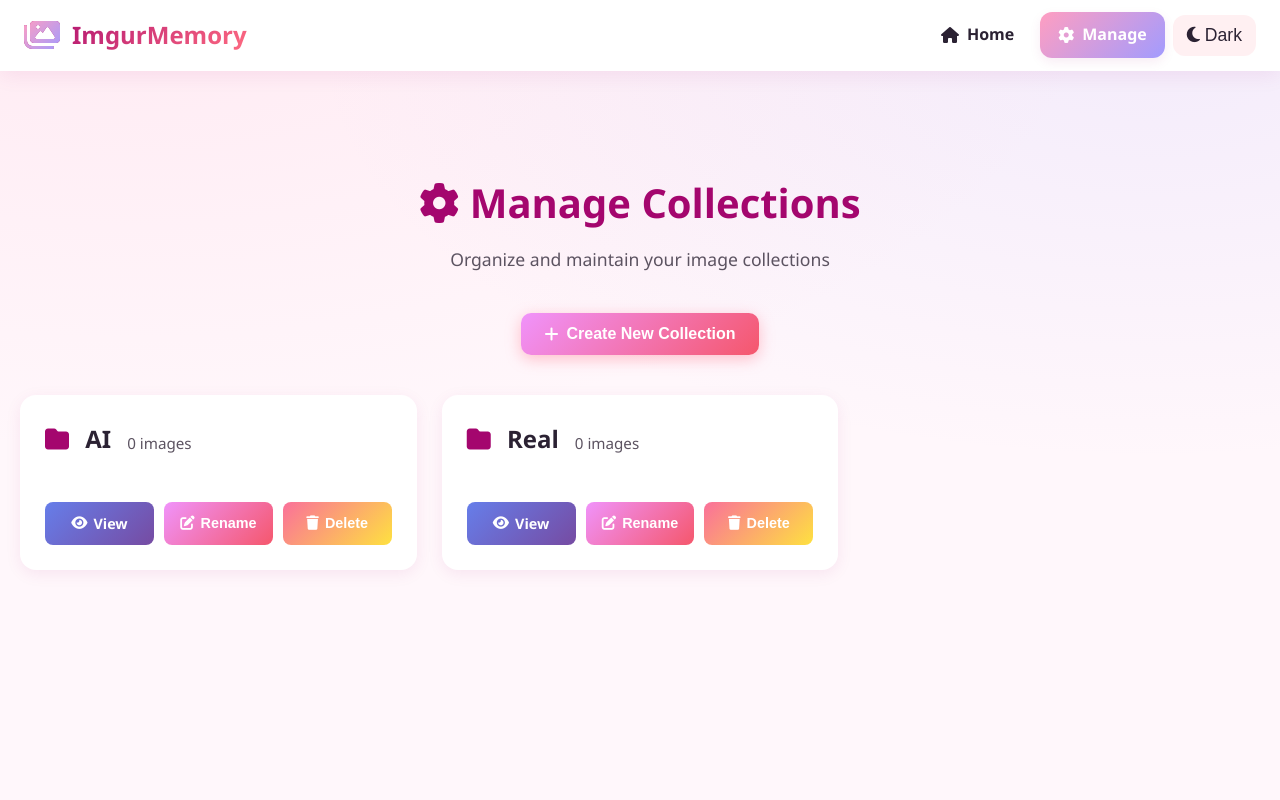
After one commit to wastagewa/gamecum, a Flask app: page /manage-collections in a window 1280 px wide. The commit adds this page. Run offline with Flask 3, Linux system fonts and the light colour scheme.

Commit message:
Manage Collections

```diff
--- a/app.py
+++ b/app.py
@@ -515,6 +515,123 @@ def api_images_all():
     return jsonify({'images': result})
 
 
+@app.route('/manage-collections')
+def manage_collections():
+    """Render collection management page."""
+    base = app.config['UPLOAD_FOLDER']
+    collections = {}
+    try:
+        for name in os.listdir(base):
+            folder = os.path.join(base, name)
+            if os.path.isdir(folder):
+                imgs = 0
+                for filename in os.listdir(folder):
+                    if any(filename.lower().endswith(ext) for ext in ALLOWED_EXTENSIONS):
+                        imgs += 1
+                collections[name] = imgs
+    except Exception:
+        collections = {}
+    return render_template('manage-collections.html', collections=collections)
+
+
+@app.route('/api/collections/create', methods=['POST'])
+def api_create_collection():
+    """Create a new collection folder."""
+    data = request.get_json()
+    name = data.get('name', '').strip()
+
+    if not name:
+        return jsonify({'success': False, 'error': 'Collection name required'}), 400
+
+    safe_name = _safe_collection_name(name)
+    if not safe_name or safe_name != name:
+        return jsonify({'success': False, 'error': 'Invalid collection name. Use only letters, numbers, hyphens, and underscores'}), 400
+
+    folder_path = os.path.join(app.config['UPLOAD_FOLDER'], safe_name)
+
+    if os.path.exists(folder_path):
+        return jsonify({'success': False, 'error': 'Collection already exists'}), 400
+
+    try:
+        os.makedirs(folder_path, exist_ok=True)
+        return jsonify({'success': True, 'message': 'Collection created'})
+    except Exception as e:
+        return jsonify({'success': False, 'error': str(e)}), 500
+
+
+@app.route('/api/collections/rename', methods=['POST'])
+def api_rename_collection():
+    """Rename a collection folder."""
+    data = request.get_json()
+    old_name = data.get('old_name', '').strip()
+    new_name = data.get('new_name', '').strip()
+
+    if not old_name or not new_name:
+        return jsonify({'success': False, 'error': 'Both names required'}), 400
+
+    safe_old = _safe_collection_name(old_name)
+    safe_new = _safe_collection_name(new_name)
+
+    if not safe_new or safe_new != new_name:
+        return jsonify({'success': False, 'error': 'Invalid new name'}), 400
+
+    old_path = os.path.join(app.config['UPLOAD_FOLDER'], safe_old)
+    new_path = os.path.join(app.config['UPLOAD_FOLDER'], safe_new)
+
+    if not os.path.exists(old_path):
+        return jsonify({'success': False, 'error': 'Collection not found'}), 404
+
+    if os.path.exists(new_path):
+        return jsonify({'success': False, 'error': 'Target name already exists'}), 400
+
+    try:
+        os.rename(old_path, new_path)
+
+        # Update tags file
+        tags_data = _load_tags()
+        updated_tags = {}
+        for key, value in tags_data.items():
+            if key.startswith(f"{safe_old}/"):
+                new_key = key.replace(f"{safe_old}/", f"{safe_new}/", 1)
+                updated_tags[new_key] = value
+            else:
+                updated_tags[key] = value
+        _save_tags(updated_tags)
+
+        return jsonify({'success': True, 'message': 'Collection renamed'})
+    except Exception as e:
+        return jsonify({'success': False, 'error': str(e)}), 500
+
+
+@app.route('/api/collections/delete', methods=['POST'])
+def api_delete_collection():
+    """Delete a collection folder and all its contents."""
+    data = request.get_json()
+    name = data.get('name', '').strip()
+
+    if not name:
+        return jsonify({'success': False, 'error': 'Collection name required'}), 400
+
+    safe_name = _safe_collection_name(name)
+    folder_path = os.path.join(app.config['UPLOAD_FOLDER'], safe_name)
+
+    if not os.path.exists(folder_path):
+        return jsonify({'success': False, 'error': 'Collection not found'}), 404
+
+    try:
+        import shutil
+        shutil.rmtree(folder_path)
+
+        # Remove tags for deleted images
+        tags_data = _load_tags()
+        updated_tags = {k: v for k, v in tags_data.items() if not k.startswith(f"{safe_name}/")}
+        _save_tags(updated_tags)
+
+        return jsonify({'success': True, 'message': 'Collection deleted'})
+    except Exception as e:
+        return jsonify({'success': False, 'error': str(e)}), 500
+
+
 @app.route('/api/collections')
 def api_collections():
     """Return a JSON mapping of collection name -> list of image URLs.
--- a/static/css/style.css
+++ b/static/css/style.css
@@ -3046,3 +3046,287 @@ input:checked + .toggle-slider:before {
         font-size: 2rem;
     }
 }
+
+/* ========================================
+   Collection Management Styles
+   ======================================== */
+
+.manage-container {
+    max-width: 1400px;
+    margin: 80px auto 40px;
+    padding: 20px;
+}
+
+.manage-header {
+    text-align: center;
+    margin-bottom: 40px;
+}
+
+.manage-header h1 {
+    font-size: 2.5rem;
+    margin-bottom: 10px;
+    color: var(--primary-color);
+}
+
+.manage-subtitle {
+    font-size: 1.1rem;
+    color: var(--muted-text);
+}
+
+.manage-actions {
+    display: flex;
+    justify-content: center;
+    margin-bottom: 40px;
+}
+
+.collections-grid {
+    display: grid;
+    grid-template-columns: repeat(auto-fill, minmax(320px, 1fr));
+    gap: 25px;
+}
+
+.collection-card {
+    background: var(--surface-color);
+    border-radius: 16px;
+    padding: 25px;
+    box-shadow: 0 4px 16px var(--shadow-color);
+    transition: transform 0.3s ease, box-shadow 0.3s ease;
+}
+
+.collection-card:hover {
+    transform: translateY(-4px);
+    box-shadow: 0 8px 24px var(--shadow-color);
+}
+
+.collection-header {
+    margin-bottom: 20px;
+    border-bottom: 2px solid var(--border-color);
+    padding-bottom: 15px;
+}
+
+.collection-header h3 {
+    font-size: 1.5rem;
+    margin-bottom: 8px;
+    color: var(--text-color);
+}
+
+.collection-header h3 i {
+    color: var(--primary-color);
+    margin-right: 10px;
+}
+
+.collection-count {
+    font-size: 0.95rem;
+    color: var(--muted-text);
+}
+
+.collection-actions {
+    display: flex;
+    gap: 10px;
+    flex-wrap: wrap;
+}
+
+.collection-btn {
+    flex: 1;
+    min-width: 80px;
+    padding: 10px 16px;
+    border: none;
+    border-radius: 8px;
+    font-size: 0.9rem;
+    font-weight: 600;
+    cursor: pointer;
+    transition: all 0.2s ease;
+    display: inline-flex;
+    align-items: center;
+    justify-content: center;
+    gap: 6px;
+    text-decoration: none;
+}
+
+.collection-btn.view-btn {
+    background: linear-gradient(135deg, #667eea 0%, #764ba2 100%);
+    color: white;
+}
+
+.collection-btn.rename-btn {
+    background: linear-gradient(135deg, #f093fb 0%, #f5576c 100%);
+    color: white;
+}
+
+.collection-btn.delete-btn {
+    background: linear-gradient(135deg, #fa709a 0%, #fee140 100%);
+    color: white;
+}
+
+.collection-btn:hover {
+    transform: translateY(-2px);
+    box-shadow: 0 4px 12px rgba(0, 0, 0, 0.2);
+}
+
+/* Modal Styles */
+.modal {
+    display: none;
+    position: fixed;
+    top: 0;
+    left: 0;
+    width: 100%;
+    height: 100%;
+    background: rgba(0, 0, 0, 0.85);
+    z-index: 100000;
+    align-items: center;
+    justify-content: center;
+    opacity: 0;
+    transition: opacity 0.3s ease;
+    pointer-events: auto;
+}
+
+.modal.show {
+    opacity: 1;
+    pointer-events: auto;
+}
+
+.modal-content {
+    background: var(--surface-color);
+    border-radius: 16px;
+    max-width: 500px;
+    width: 90%;
+    max-height: 90vh;
+    overflow-y: auto;
+    box-shadow: 0 20px 60px rgba(0, 0, 0, 0.5);
+    animation: modalSlideIn 0.3s ease;
+}
+
+.modal-header {
+    display: flex;
+    justify-content: space-between;
+    align-items: center;
+    padding: 20px 25px;
+    border-bottom: 1px solid var(--border-color);
+}
+
+.modal-header h2 {
+    font-size: 1.5rem;
+    margin: 0;
+}
+
+.modal-close {
+    background: none;
+    border: none;
+    font-size: 1.5rem;
+    cursor: pointer;
+    color: var(--muted-text);
+    padding: 5px;
+    transition: color 0.2s ease;
+}
+
+.modal-close:hover {
+    color: var(--primary-color);
+}
+
+.modal-body {
+    padding: 25px;
+}
+
+.modal-footer {
+    padding: 20px 25px;
+    border-top: 1px solid var(--border-color);
+    display: flex;
+    gap: 10px;
+    justify-content: flex-end;
+}
+
+.form-group {
+    margin-bottom: 20px;
+}
+
+.form-group label {
+    display: block;
+    margin-bottom: 8px;
+    font-weight: 600;
+    color: var(--text-color);
+}
+
+.form-group input {
+    width: 100%;
+    padding: 12px;
+    border: 1px solid var(--border-color);
+    border-radius: 8px;
+    background: var(--bg-color);
+    color: var(--text-color);
+    font-size: 1rem;
+    transition: border-color 0.2s ease;
+}
+
+.form-group input:focus {
+    outline: none;
+    border-color: var(--primary-color);
+    box-shadow: 0 0 0 3px rgba(255, 107, 129, 0.1);
+}
+
+.form-group small {
+    display: block;
+    margin-top: 5px;
+    font-size: 0.85rem;
+    color: var(--muted-text);
+}
+
+.message {
+    padding: 12px;
+    border-radius: 8px;
+    margin-top: 15px;
+    font-size: 0.95rem;
+}
+
+.message.error {
+    background: rgba(255, 107, 129, 0.1);
+    color: #ff6b81;
+    border: 1px solid rgba(255, 107, 129, 0.3);
+}
+
+.message.success {
+    background: rgba(78, 205, 196, 0.1);
+    color: #4ecdc4;
+    border: 1px solid rgba(78, 205, 196, 0.3);
+}
+
+.warning-text {
+    font-size: 1.1rem;
+    color: var(--text-color);
+    margin-bottom: 15px;
+}
+
+.warning-text i {
+    color: #ffa502;
+    margin-right: 10px;
+}
+
+.warning-subtext {
+    font-size: 0.95rem;
+    color: var(--muted-text);
+    line-height: 1.6;
+}
+
+.btn-danger {
+    background: linear-gradient(135deg, #fa709a 0%, #fee140 100%);
+    color: white;
+    box-shadow: 0 4px 15px rgba(250, 112, 154, 0.4);
+}
+
+.btn-danger:hover {
+    transform: translateY(-2px);
+    box-shadow: 0 6px 20px rgba(250, 112, 154, 0.6);
+}
+
+@media (max-width: 768px) {
+    .collections-grid {
+        grid-template-columns: 1fr;
+    }
+
+    .collection-actions {
+        flex-direction: column;
+    }
+
+    .collection-btn {
+        width: 100%;
+    }
+}
--- /dev/null
+++ b/static/js/manage-collections.js
@@ -0,0 +1,183 @@
+// Manage Collections JavaScript
+document.addEventListener('DOMContentLoaded', () => {
+    const createBtn = document.getElementById('createCollectionBtn');
+    const createModal = document.getElementById('createModal');
+    const renameModal = document.getElementById('renameModal');
+    const deleteModal = document.getElementById('deleteModal');
+
+    const newCollectionInput = document.getElementById('newCollectionName');
+    const createMessage = document.getElementById('createMessage');
+    const confirmCreate = document.getElementById('confirmCreate');
+
+    const renameOldNameInput = document.getElementById('renameOldName');
+    const renameNewNameInput = document.getElementById('renameNewName');
+    const renameMessage = document.getElementById('renameMessage');
+    const confirmRename = document.getElementById('confirmRename');
+
+    const deleteCollectionNameSpan = document.getElementById('deleteCollectionName');
+    const deleteMessage = document.getElementById('deleteMessage');
+    const confirmDelete = document.getElementById('confirmDelete');
+
+    let currentCollection = '';
+
+    // Show/hide modals
+    function showModal(modal) {
+        modal.style.display = 'flex';
+        setTimeout(() => modal.classList.add('show'), 10);
+    }
+
+    function hideModal(modal) {
+        modal.classList.remove('show');
+        setTimeout(() => modal.style.display = 'none', 300);
+    }
+
+    // Create collection
+    if (createBtn) {
+        createBtn.addEventListener('click', () => {
+            newCollectionInput.value = '';
+            createMessage.textContent = '';
+            showModal(createModal);
+            newCollectionInput.focus();
+        });
+    }
+
+    if (confirmCreate) {
+        confirmCreate.addEventListener('click', async () => {
+            const name = newCollectionInput.value.trim();
+            if (!name) {
+                createMessage.textContent = 'Please enter a collection name';
+                createMessage.className = 'message error';
+                return;
+            }
+
+            try {
+                const res = await fetch('/api/collections/create', {
+                    method: 'POST',
+                    headers: { 'Content-Type': 'application/json' },
+                    body: JSON.stringify({ name })
+                });
+                const data = await res.json();
+
+                if (data.success) {
+                    createMessage.textContent = 'Collection created successfully!';
+                    createMessage.className = 'message success';
+                    setTimeout(() => {
+                        window.location.reload();
+                    }, 1000);
+                } else {
+                    createMessage.textContent = data.error || 'Failed to create collection';
+                    createMessage.className = 'message error';
+                }
+            } catch (err) {
+                createMessage.textContent = 'Error creating collection';
+                createMessage.className = 'message error';
+            }
+        });
+    }
+
+    // Rename collection
+    document.querySelectorAll('.rename-btn').forEach(btn => {
+        btn.addEventListener('click', () => {
+            currentCollection = btn.dataset.collection;
+            renameOldNameInput.value = currentCollection;
+            renameNewNameInput.value = '';
+            renameMessage.textContent = '';
+            showModal(renameModal);
+            renameNewNameInput.focus();
+        });
+    });
+
+    if (confirmRename) {
+        confirmRename.addEventListener('click', async () => {
+            const newName = renameNewNameInput.value.trim();
+            if (!newName) {
+                renameMessage.textContent = 'Please enter a new name';
+                renameMessage.className = 'message error';
+                return;
+            }
+
+            try {
+                const res = await fetch('/api/collections/rename', {
+                    method: 'POST',
+                    headers: { 'Content-Type': 'application/json' },
+                    body: JSON.stringify({ old_name: currentCollection, new_name: newName })
+                });
+                const data = await res.json();
+
+                if (data.success) {
+                    renameMessage.textContent = 'Collection renamed successfully!';
+                    renameMessage.className = 'message success';
+                    setTimeout(() => {
+                        window.location.reload();
+                    }, 1000);
+                } else {
+                    renameMessage.textContent = data.error || 'Failed to rename collection';
+                    renameMessage.className = 'message error';
+                }
+            } catch (err) {
+                renameMessage.textContent = 'Error renaming collection';
+                renameMessage.className = 'message error';
+            }
+        });
+    }
+
+    // Delete collection
+    document.querySelectorAll('.delete-btn').forEach(btn => {
+        btn.addEventListener('click', () => {
+            currentCollection = btn.dataset.collection;
+            deleteCollectionNameSpan.textContent = currentCollection;
+            deleteMessage.textContent = '';
+            showModal(deleteModal);
+        });
+    });
+
+    if (confirmDelete) {
+        confirmDelete.addEventListener('click', async () => {
+            try {
+                const res = await fetch('/api/collections/delete', {
+                    method: 'POST',
+                    headers: { 'Content-Type': 'application/json' },
+                    body: JSON.stringify({ name: currentCollection })
+                });
+                const data = await res.json();
+
+                if (data.success) {
+                    deleteMessage.textContent = 'Collection deleted successfully!';
+                    deleteMessage.className = 'message success';
+                    setTimeout(() => {
+                        window.location.reload();
+                    }, 1000);
+                } else {
+                    deleteMessage.textContent = data.error || 'Failed to delete collection';
+                    deleteMessage.className = 'message error';
+                }
+            } catch (err) {
+                deleteMessage.textContent = 'Error deleting collection';
+                deleteMessage.className = 'message error';
+            }
+        });
+    }
+
+    // Close buttons
+    document.getElementById('closeCreate').addEventListener('click', () => hideModal(createModal));
+    document.getElementById('closeRename').addEventListener('click', () => hideModal(renameModal));
+    document.getElementById('closeDelete').addEventListener('click', () => hideModal(deleteModal));
+
+    // Close on outside click
+    [createModal, renameModal, deleteModal].forEach(modal => {
+        modal.addEventListener('click', (e) => {
+            if (e.target === modal) {
+                hideModal(modal);
+            }
+        });
+    });
+
+    // Enter key handlers
+    newCollectionInput.addEventListener('keypress', (e) => {
+        if (e.key === 'Enter') confirmCreate.click();
+    });
+
+    renameNewNameInput.addEventListener('keypress', (e) => {
+        if (e.key === 'Enter') confirmRename.click();
+    });
+});
--- a/templates/home.html
+++ b/templates/home.html
@@ -27,6 +27,7 @@
         <a href="/" class="navbar-link active"><i class="fas fa-home"></i> Home</a>
         <a href="/collection/Real" class="navbar-link"><i class="fas fa-camera"></i> Real</a>
         <a href="/collection/AI" class="navbar-link"><i class="fas fa-robot"></i> AI</a>
+        <a href="/manage-collections" class="navbar-link"><i class="fas fa-cog"></i> Manage</a>
         <button id="themeToggle" class="navbar-theme-toggle" type="button">
           <i class="fas fa-moon"></i>
         </button>
--- a/templates/index.html
+++ b/templates/index.html
@@ -59,6 +59,7 @@
                     </div>
                 </div>
                 {% endif %}
+                <a href="/manage-collections" class="navbar-link"><i class="fas fa-cog"></i> Manage</a>
                 <button id="themeToggle" class="navbar-theme-toggle" type="button">
                     <i class="fas fa-moon"></i>
                 </button>
--- /dev/null
+++ b/templates/manage-collections.html
@@ -0,0 +1,152 @@
+<!DOCTYPE html>
+<html lang="en">
+<head>
+    <meta charset="UTF-8">
+    <meta name="viewport" content="width=device-width, initial-scale=1.0">
+    <title>Manage Collections - Imgur Gallery</title>
+    <link rel="stylesheet" href="{{ url_for('static', filename='css/style.css') }}">
+    <link rel="stylesheet" href="https://cdnjs.cloudflare.com/ajax/libs/font-awesome/6.4.0/css/all.min.css">
+</head>
+<body>
+    <nav class="navbar">
+        <div class="navbar-container">
+            <a href="/" class="navbar-brand">
+                <i class="fas fa-images"></i>
+                <span>ImgurMemory</span>
+            </a>
+            <div class="navbar-menu">
+                <a href="/" class="navbar-link"><i class="fas fa-home"></i> Home</a>
+                <a href="/manage-collections" class="navbar-link active"><i class="fas fa-cog"></i> Manage</a>
+                <button id="themeToggle" class="navbar-theme-toggle" type="button">
+                    <i class="fas fa-moon"></i>
+                </button>
+            </div>
+        </div>
+    </nav>
+
+    <div class="manage-container">
+        <header class="manage-header">
+            <h1><i class="fas fa-cog"></i> Manage Collections</h1>
+            <p class="manage-subtitle">Organize and maintain your image collections</p>
+        </header>
+
+        <div class="manage-actions">
+            <button id="createCollectionBtn" class="btn btn-primary">
+                <i class="fas fa-plus"></i> Create New Collection
+            </button>
+        </div>
+
+        <div class="collections-grid">
+            {% for name, count in collections.items() %}
+            <div class="collection-card" data-collection="{{ name }}">
+                <div class="collection-header">
+                    <h3><i class="fas fa-folder"></i> {{ name }}</h3>
+                    <span class="collection-count">{{ count }} images</span>
+                </div>
+                <div class="collection-actions">
+                    <a href="/collection/{{ name }}" class="collection-btn view-btn">
+                        <i class="fas fa-eye"></i> View
+                    </a>
+                    <button class="collection-btn rename-btn" data-collection="{{ name }}">
+                        <i class="fas fa-edit"></i> Rename
+                    </button>
+                    <button class="collection-btn delete-btn" data-collection="{{ name }}">
+                        <i class="fas fa-trash"></i> Delete
+                    </button>
+                </div>
+            </div>
+            {% endfor %}
+        </div>
+    </div>
+
+    <!-- Create Collection Modal -->
+    <div id="createModal" class="modal">
+        <div class="modal-content">
+            <div class="modal-header">
+                <h2>Create New Collection</h2>
+                <button class="modal-close" id="closeCreate">
+                    <i class="fas fa-times"></i>
+                </button>
+            </div>
+            <div class="modal-body">
+                <div class="form-group">
+                    <label for="newCollectionName">Collection Name</label>
+                    <input type="text" id="newCollectionName" placeholder="Enter collection name" autocomplete="off">
+                    <small>Letters, numbers, hyphens, and underscores only</small>
+                </div>
+                <div id="createMessage" class="message"></div>
+            </div>
+            <div class="modal-footer">
+                <button id="confirmCreate" class="btn btn-primary">
+                    <i class="fas fa-check"></i> Create
+                </button>
+                <button class="btn btn-secondary" onclick="document.getElementById('createModal').style.display='none'">
+                    Cancel
+                </button>
+            </div>
+        </div>
+    </div>
+
+    <!-- Rename Collection Modal -->
+    <div id="renameModal" class="modal">
+        <div class="modal-content">
+            <div class="modal-header">
+                <h2>Rename Collection</h2>
+                <button class="modal-close" id="closeRename">
+                    <i class="fas fa-times"></i>
+                </button>
+            </div>
+            <div class="modal-body">
+                <div class="form-group">
+                    <label for="renameOldName">Current Name</label>
+                    <input type="text" id="renameOldName" readonly>
+                </div>
+                <div class="form-group">
+                    <label for="renameNewName">New Name</label>
+                    <input type="text" id="renameNewName" placeholder="Enter new name" autocomplete="off">
+                </div>
+                <div id="renameMessage" class="message"></div>
+            </div>
+            <div class="modal-footer">
+                <button id="confirmRename" class="btn btn-primary">
+                    <i class="fas fa-check"></i> Rename
+                </button>
+                <button class="btn btn-secondary" onclick="document.getElementById('renameModal').style.display='none'">
+                    Cancel
+                </button>
+            </div>
+        </div>
+    </div>
+
+    <!-- Delete Confirmation Modal -->
+    <div id="deleteModal" class="modal">
+        <div class="modal-content">
+            <div class="modal-header">
+                <h2>Delete Collection</h2>
+                <button class="modal-close" id="closeDelete">
+                    <i class="fas fa-times"></i>
+                </button>
+            </div>
+            <div class="modal-body">
+                <p class="warning-text">
+                    <i class="fas fa-exclamation-triangle"></i>
+                    Are you sure you want to delete the collection <strong id="deleteCollectionName"></strong>?
+                </p>
+                <p class="warning-subtext">This will permanently delete all images in this collection. This action cannot be undone.</p>
+                <div id="deleteMessage" class="message"></div>
+            </div>
+            <div class="modal-footer">
+                <button id="confirmDelete" class="btn btn-danger">
+                    <i class="fas fa-trash"></i> Delete Permanently
+                </button>
+                <button class="btn btn-secondary" onclick="document.getElementById('deleteModal').style.display='none'">
+                    Cancel
+                </button>
+            </div>
+        </div>
+    </div>
+
+    <script src="{{ url_for('static', filename='js/theme.js') }}"></script>
+    <script src="{{ url_for('static', filename='js/manage-collections.js') }}"></script>
+</body>
+</html>
```
